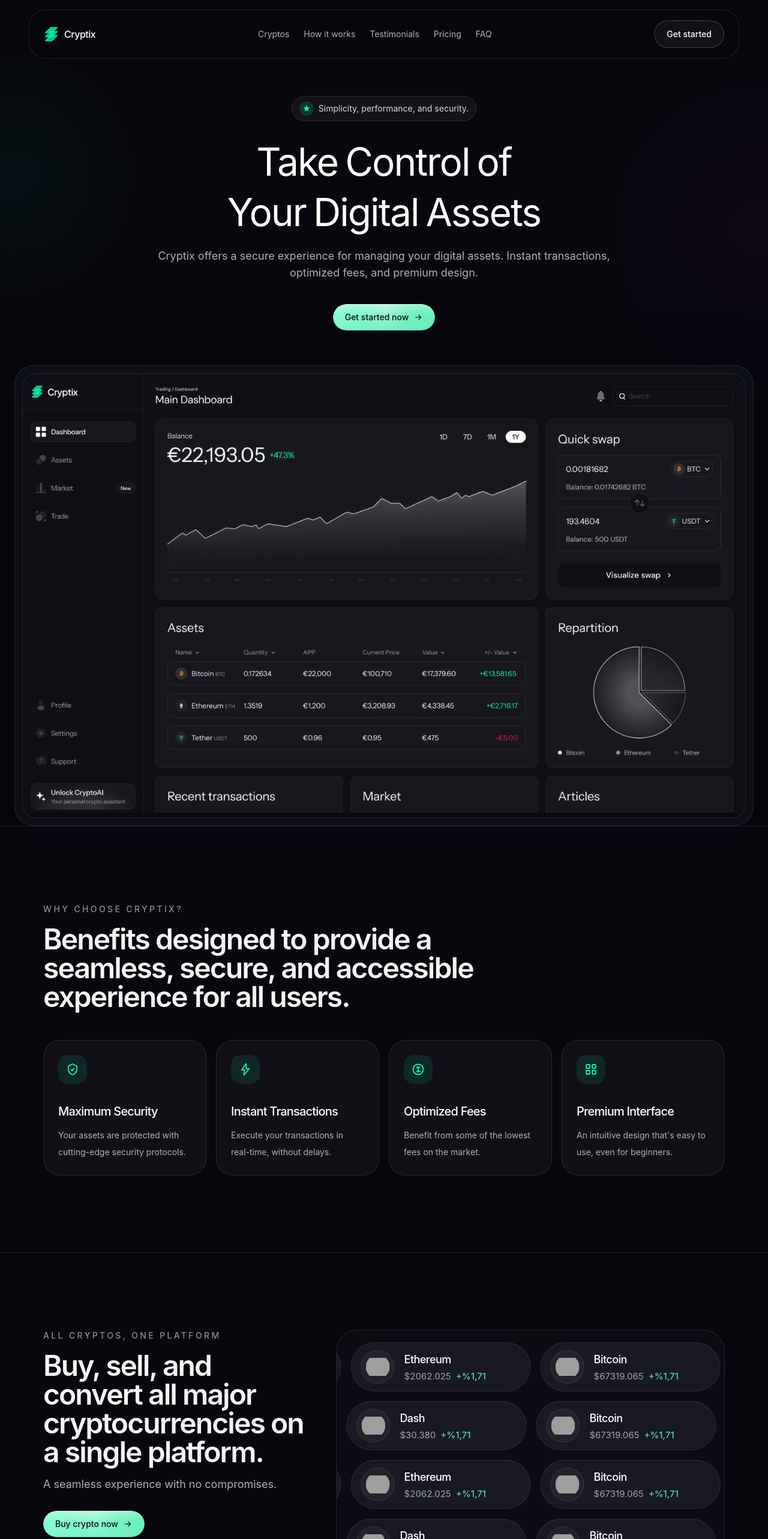
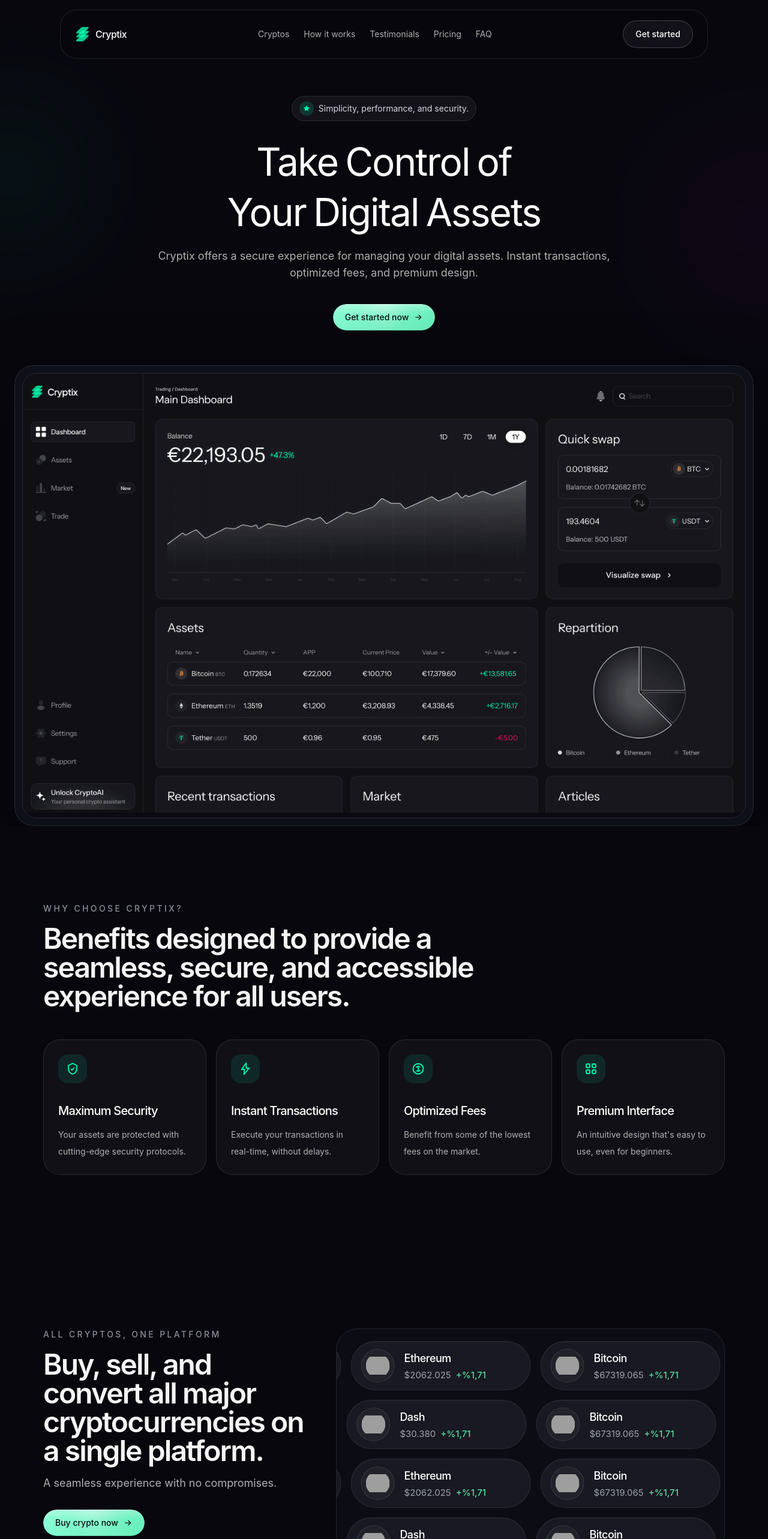
Before and after one commit to mariechristsagbo/cryptix-react, a React (Vite) app: page / in a window 1280 px wide. Shown: the top 2566 px of the page at 60% size. Built offline with nearby package versions, Linux system fonts and the light colour scheme; grey boxes are pictures that could not be loaded.

Commit message:
refactor: remove border styles from Pricing, Steps, and Why sections for cleaner layout

```diff
--- a/src/features/landing/components/layout/Navbar.jsx
+++ b/src/features/landing/components/layout/Navbar.jsx
@@ -13,7 +13,7 @@ export function Navbar({ isOpen, onToggle, onNavigate }) {
       animate={{ opacity: 1, y: 0 }}
       transition={{ duration: 0.8, ease: easing }}
     >
-      <Container className="rounded-[28px] border border-white/10 bg-[rgba(8,7,14,0.8)] backdrop-blur-xl">
+      <Container className="rounded-[28px] border border-white/10 bg-[rgba(8,7,14,0.8)] backdrop-blur-xl lg:max-w-[1080px]">
         <div className="flex h-20 items-center justify-between">
           <a href="#" className="flex items-center gap-2">
             <LogoMark className="h-6 w-[26px]" />
--- a/src/features/landing/components/sections/PricingSection.jsx
+++ b/src/features/landing/components/sections/PricingSection.jsx
@@ -10,7 +10,7 @@ export function PricingSection() {
   const [billing, setBilling] = useState("monthly");
 
   return (
-    <motion.section id="pricing" className="border-y border-white/10 py-24 sm:py-32" {...fadeUp()}>
+    <motion.section id="pricing" className="py-24 sm:py-32" {...fadeUp()}>
       <Container>
         <SectionHeading
           eyebrow="Choose Your Plan. Start Trading Today."
--- a/src/features/landing/components/sections/StepsSection.jsx
+++ b/src/features/landing/components/sections/StepsSection.jsx
@@ -6,7 +6,7 @@ import { easing, fadeUp, staggerContainer, staggerItem } from "../../../../share
 
 export function StepsSection() {
   return (
-    <motion.section id="howitworks" className="border-y border-white/10 py-24 sm:py-32" {...fadeUp()}>
+    <motion.section id="howitworks" className="py-24 sm:py-32" {...fadeUp()}>
       <Container>
         <div className="flex flex-col gap-6 lg:flex-row lg:items-end lg:justify-between">
           <SectionHeading
--- a/src/features/landing/components/sections/WhySection.jsx
+++ b/src/features/landing/components/sections/WhySection.jsx
@@ -9,7 +9,7 @@ const benefitIcons = [ShieldIcon, BoltIcon, CoinIcon, GridIcon];
 
 export function WhySection() {
   return (
-    <motion.section id="why" className="border-y border-white/10 py-24 sm:py-32" {...fadeUp()}>
+    <motion.section id="why" className="py-24 sm:py-32" {...fadeUp()}>
       <Container>
         <SectionHeading
           eyebrow="Why Choose Cryptix?"
```
